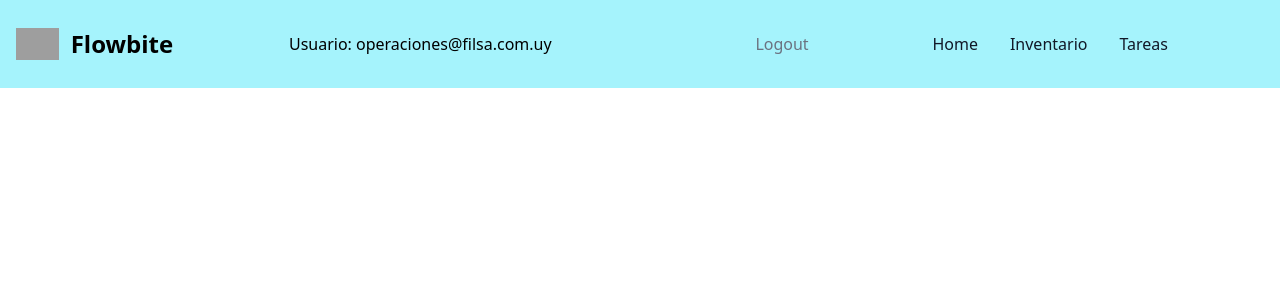
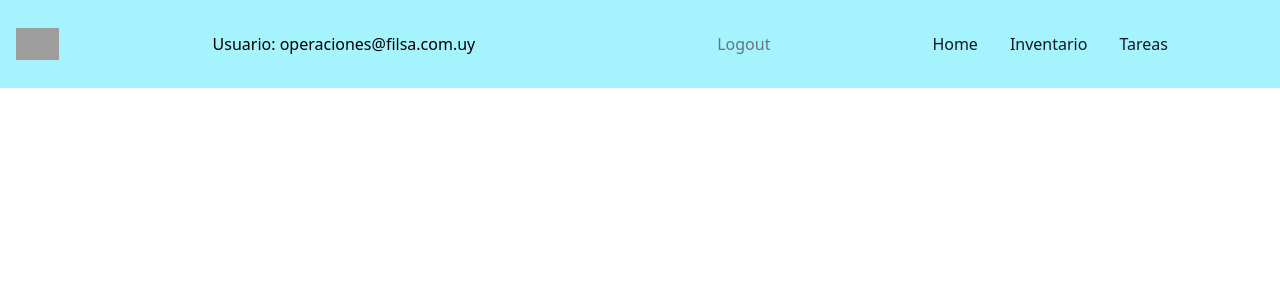
Before and after one commit to nferrari3444/inventariomanagement, a Django app: page / in a window 1280 px wide. Shown: the top 300 px of the page. Run offline with Django 5.2, Linux system fonts and the light colour scheme; a user stored in the database is signed in; data comes from the database, SQL or seed files in the repository; style sheets or scripts are compiled from the project's sources; some libraries are stand-ins or nearby versions; grey boxes are pictures that could not be loaded.

Commit message:
filsa logo

```diff
--- a/InventarioProject/filsa/templates/_base.html
+++ b/InventarioProject/filsa/templates/_base.html
@@ -35,9 +35,9 @@
 
 <nav class="bg-cyan-200 border-gray-200 dark:bg-gray-900">
     <div class="max-w-screen-xl flex flex-wrap items-center justify-between mx-auto p-4">
-      <a href="https://flowbite.com/" class="flex items-center space-x-3 rtl:space-x-reverse">
-          <img src="https://flowbite.com/docs/images/logo.svg" class="h-8" alt="Flowbite Logo" />
-          <span class="self-center text-2xl font-semibold whitespace-nowrap dark:text-white">Flowbite</span>
+      <a href="https://www.filsa.com.uy/" class="flex items-center space-x-3 rtl:space-x-reverse">
+          <img src="https://filsa.s3.amazonaws.com/logo.jpg" class="h-8" alt="Filsa Logo" />
+          <!-- <span class="self-center text-2xl font-semibold whitespace-nowrap dark:text-white">Filsa</span> -->
       </a>
       <button data-collapse-toggle="navbar-default" type="button" class="inline-flex items-center p-2 w-10 h-10 justify-center text-sm text-gray-500 rounded-lg md:hidden hover:bg-gray-100 focus:outline-none focus:ring-2 focus:ring-gray-200 dark:text-gray-400 dark:hover:bg-gray-700 dark:focus:ring-gray-600" aria-controls="navbar-default" aria-expanded="false">
           <span class="sr-only">Open main menu</span>
```
